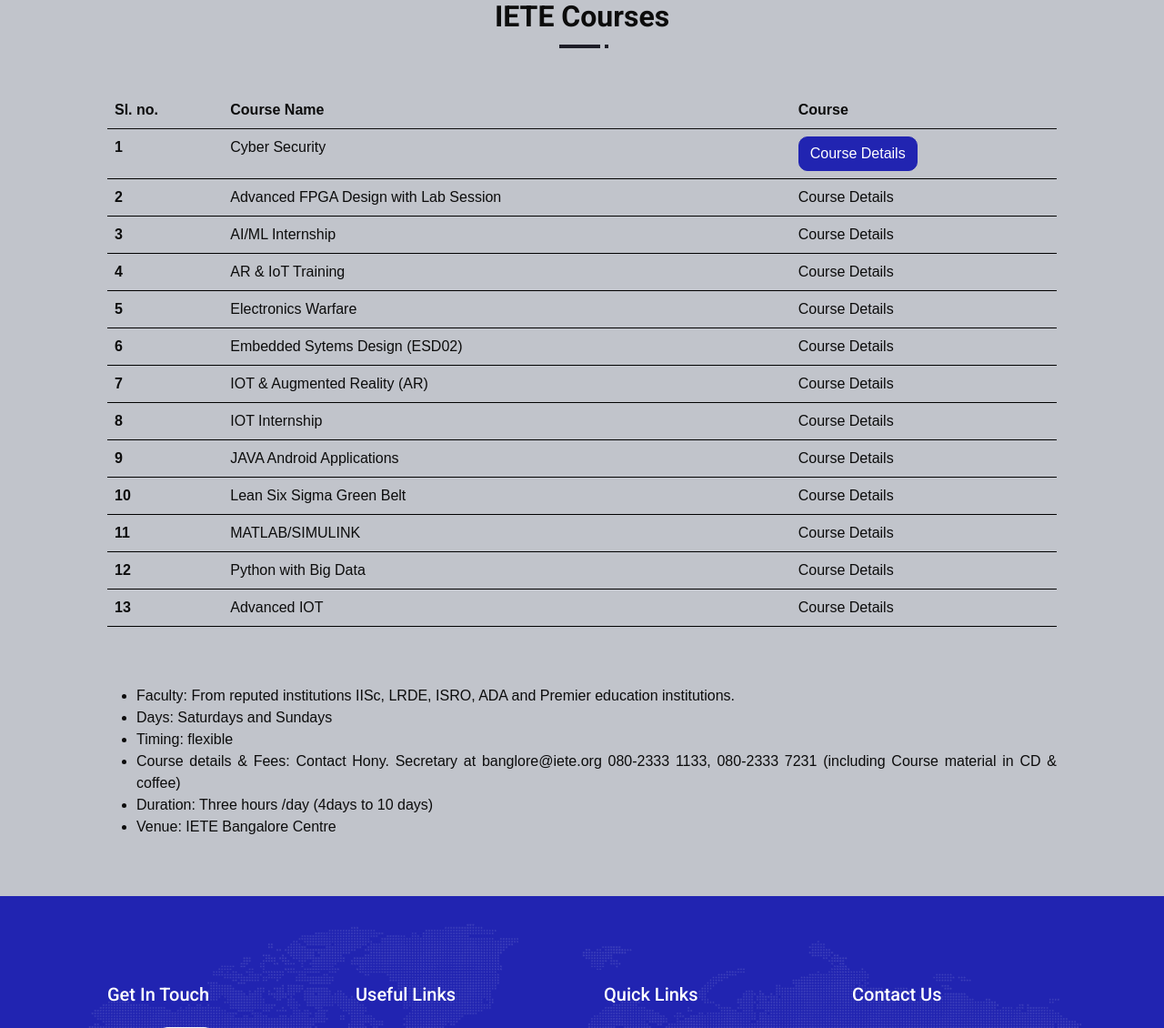
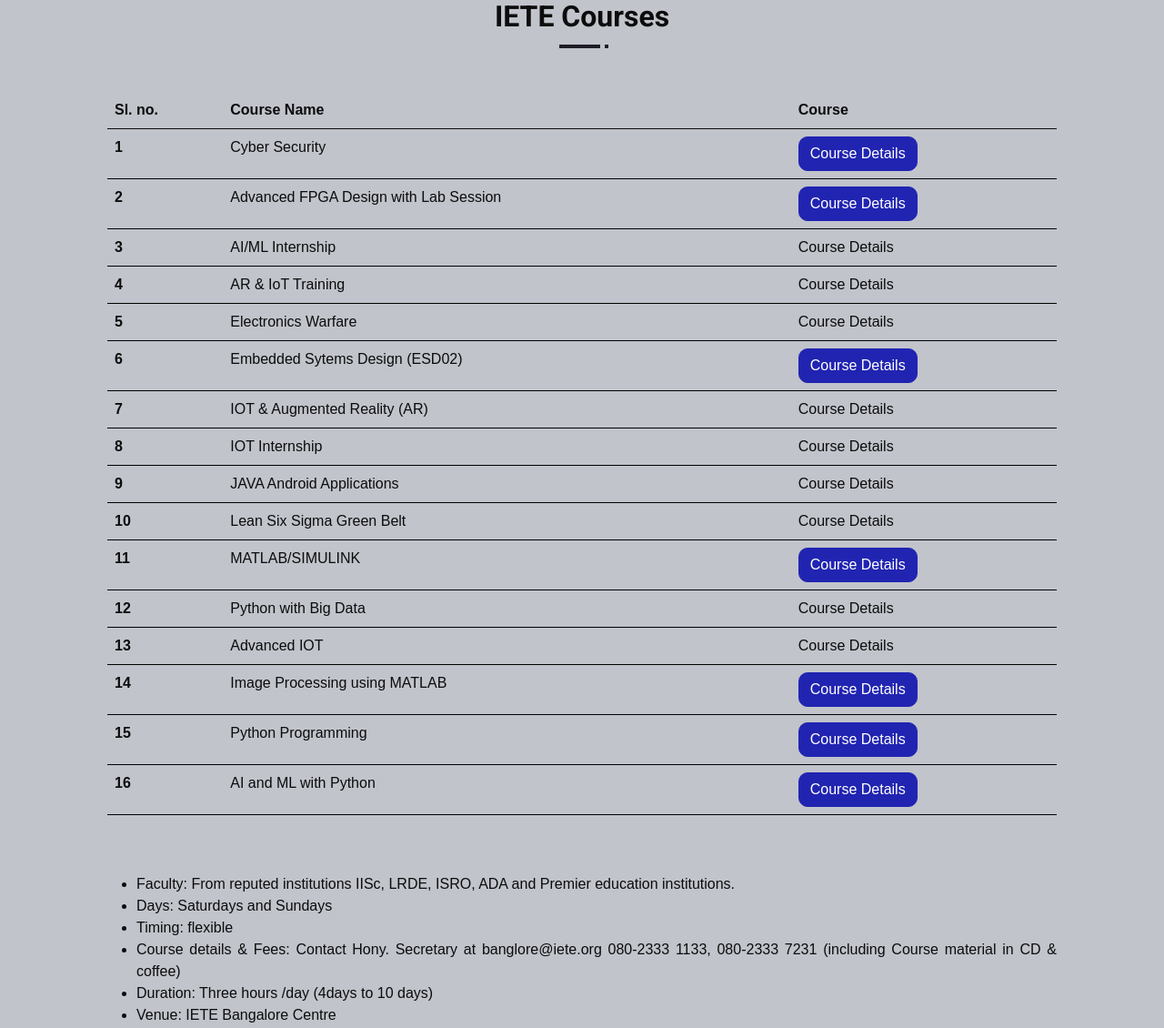
Before and after one commit to KetanKeshav/IETE-Bangalore, a PHP site: page /iete-courses.php in a window 1280 px wide. Shown: the part 177-1307 px from the top of the page at 91% size. Run offline with PHP 8.4, Linux system fonts and the light colour scheme; some libraries are stand-ins or nearby versions.

Commit message:
Courses update

```diff
--- a/iete-courses.php
+++ b/iete-courses.php
@@ -79,7 +79,7 @@
                                     <tr>
                                         <th scope="row">2</th>
                                         <td>Advanced FPGA Design with Lab Session</td>
-                                        <td>Course Details</td>
+                                        <td><a href="./assets/downloads/Advanced FPGA Design with Lab Session.pdf" class="btn btn-primary" download="Cyber Security IETE Course">Course Details</a></td>
                                     </tr>
                                     <tr>
                                         <th scope="row">3</th>
@@ -99,7 +99,7 @@
                                     <tr>
                                         <th scope="row">6</th>
                                         <td>Embedded Sytems Design (ESD02)</td>
-                                        <td>Course Details</td>
+                                        <td><a href="./assets/downloads/Embedded Sytems Design.pdf" class="btn btn-primary" download>Course Details</a></td>
                                     </tr>
                                     <tr>
                                         <th scope="row">7</th>
@@ -124,7 +124,7 @@
                                     <tr>
                                         <th scope="row">11</th>
                                         <td>MATLAB/SIMULINK</td>
-                                        <td>Course Details</td>
+                                        <td><a href="./assets/downloads/MATLAB or SIMULINK.pdf" class="btn btn-primary" download>Course Details</a></td>
                                     </tr>
                                     <tr>
                                         <th scope="row">12</th>
@@ -135,6 +135,21 @@
                                         <th scope="row">13</th>
                                         <td>Advanced IOT</td>
                                         <td>Course Details</td>
+                                    </tr>
+                                    <tr>
+                                        <th scope="row">14</th>
+                                        <td>Image Processing using MATLAB</td>
+                                        <td><a href="./assets/downloads/Image Processing using MATLAB.jpeg" class="btn btn-primary" download>Course Details</a></td>
+                                    </tr>
+                                    <tr>
+                                        <th scope="row">15</th>
+                                        <td>Python Programming</td>
+                                        <td><a href="./assets/downloads/Python Programming.pdf" class="btn btn-primary" download>Course Details</a></td>
+                                    </tr>
+                                    <tr>
+                                        <th scope="row">16</th>
+                                        <td>AI and ML with Python</td>
+                                        <td><a href="./assets/downloads/AI and ML with Python IETE.pdf" class="btn btn-primary" download="AI and ML with Python">Course Details</a></td>
                                     </tr>
                                 </tbody>
                             </table>
```
Also changed, not shown: assets/downloads/Image Processing using MATLAB.jpeg (added), 5 other files.
